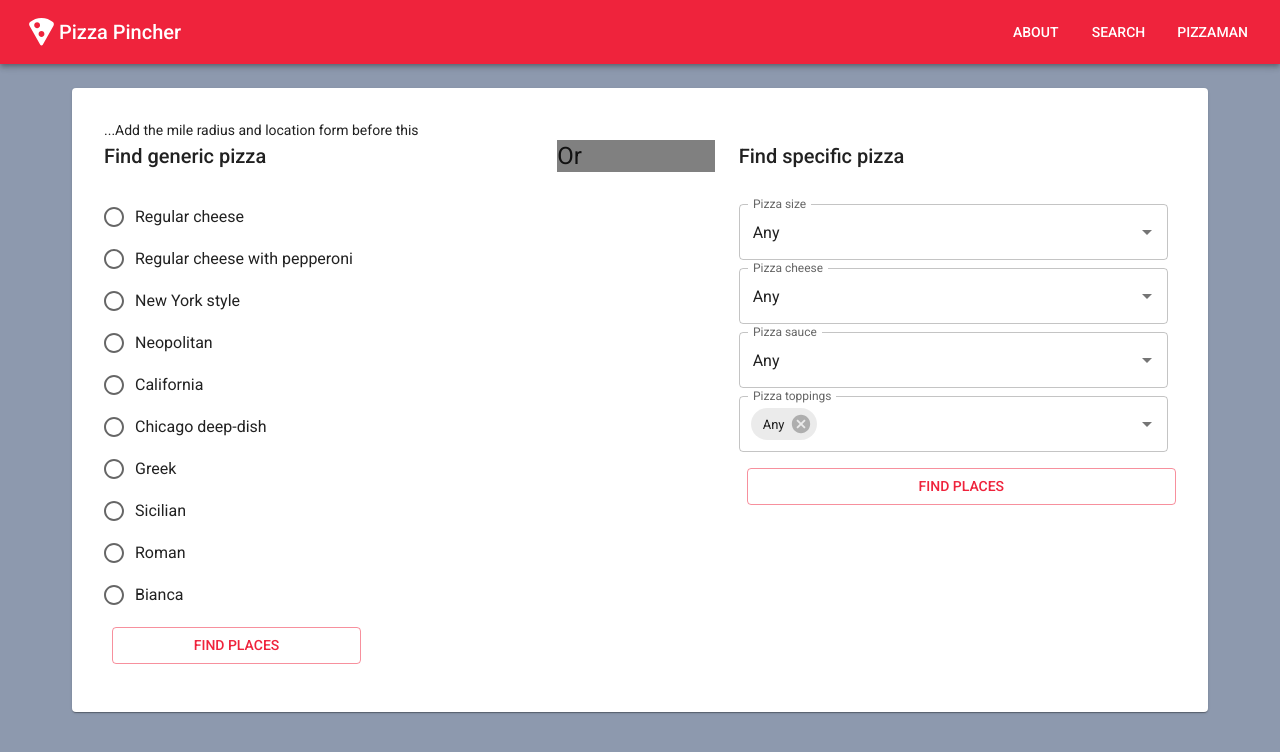
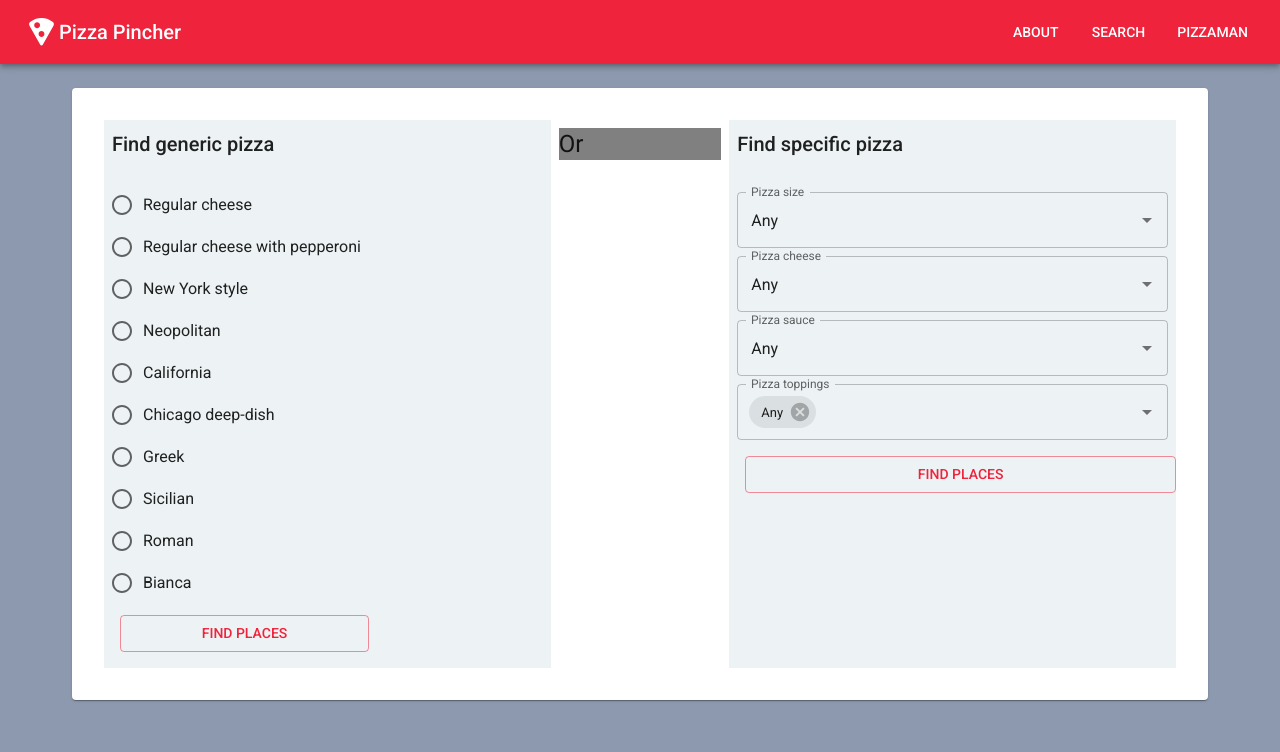
Before and after one commit to festivespice/PizzaPincher, a React (Vite) app in the folder pizza-pincher-ui/: page /Search in a window 1280 px wide. Shown: the top 752 px of the page. Built offline with nearby package versions, Linux system fonts and the light colour scheme.

Commit message:
adding ability to react to form submissions

```diff
--- a/pizza-pincher-ui/package.json
+++ b/pizza-pincher-ui/package.json
@@ -14,6 +14,7 @@
     "@fontsource/roboto": "^4.5.8",
     "@mui/icons-material": "^5.11.11",
     "@mui/material": "^5.11.14",
+    "@react-google-maps/api": "^2.18.1",
     "react": "^18.2.0",
     "react-dom": "^18.2.0",
     "react-router-dom": "^6.10.0"
--- a/pizza-pincher-ui/src/App.tsx
+++ b/pizza-pincher-ui/src/App.tsx
@@ -14,6 +14,7 @@ import Account from './components/views/Account/Account'
 import Search from './components/views/PizzaPinching/Search'
 import Places from './components/views/PizzaPinching/Places'
 import Place from './components/views/PizzaPinching/Place'
+import Location from './components/views/PizzaPinching/Location'
 
 //start
 import RootLayout from './components/routing/RootLayout'
@@ -24,7 +25,9 @@ const router = createBrowserRouter(
   createRoutesFromElements(
     <Route path="/" element={<RootLayout/>}> {/* The below routes are relative to this route: '/' */}
       <Route path="/" element={<Landing/>}></Route>
-      <Route path="Search" element={<Search/>}></Route>
+      <Route path="Search" element={<Search/>}>
+        <Route path="Location" element={<Location/>}></Route>
+      </Route>
       <Route path="Places" element={<Places/>}>
         <Route path="Place/:name" element={<Place/>}></Route>
       </Route>
--- a/pizza-pincher-ui/src/components/forms/IngredientsForm/IngredientsForm.tsx
+++ b/pizza-pincher-ui/src/components/forms/IngredientsForm/IngredientsForm.tsx
@@ -1,10 +1,11 @@
-import React, { useState } from 'react'
+import React, { useState, SetStateAction } from 'react'
 import {Autocomplete, Box, Button, FormControl, FormControlLabel, FormHelperText, Grid, List, Paper, Radio, RadioGroup, Stack, Typography, TextField} from '@mui/material'
+import { Navigate, useNavigate } from 'react-router-dom'
 
-const sizes = ['Small', 'Medium', 'Large']
-const cheeses = ['Mozzarella', 'Provolone', 'Cheddar', 'Ricotta']
-const sauces = ['Tomato', 'Pesto', 'Alfredo', 'BBQ', 'Buffalo']
-const toppings = ['Mozzarella cheese', 'Basil', 'Spinach', 'Artichoke', 'Ricotta cheese', 'Black olive', 'Feta cheese', 'Sausage', 'Pepper', 'Mushroom', 'Pesto sauce', 'Jalapeno', 'Pepperoni', 'Onion', 'Bacon', 'Cheese', 'Chicken', 'Pineapple', 'Ham', 'Garlic', 'Tomato', 'Anchovies', 'Banana pepper', ]
+const sizes = ['Any', 'Small', 'Medium', 'Large']
+const cheeses = ['Any', 'Mozzarella', 'Provolone', 'Cheddar', 'Ricotta']
+const sauces = ['Any', 'Tomato', 'Pesto', 'Alfredo', 'BBQ', 'Buffalo']
+const toppings = ['Any', 'Mozzarella cheese', 'Basil', 'Spinach', 'Artichoke', 'Ricotta cheese', 'Black olive', 'Feta cheese', 'Sausage', 'Pepper', 'Mushroom', 'Pesto sauce', 'Jalapeno', 'Pepperoni', 'Onion', 'Bacon', 'Cheese', 'Chicken', 'Pineapple', 'Ham', 'Garlic', 'Tomato', 'Anchovies', 'Banana pepper', ]
 
 
 
@@ -14,18 +15,21 @@ const pizzaSettings = {
     Sauce: "Any",
     Toppings: ["Any"]
 }
-export default function IngredientsForm() {
+interface AppProps {
+    setIngredientsForm: React.Dispatch<SetStateAction<boolean>>
+}
+export default function IngredientsForm(props: AppProps) {
     const [pizzaConfig, setPizzaConfig] = useState(pizzaSettings)
     const [error, setError] = useState(false)
     const [helperText, setHelperText] = useState('')
-    //create a state hook that catches when each chip is deleted, or maybe just send setPizzaConfig as a prop
+    const navigate = useNavigate()
 
     //validate the form
     const handleSubmit = (event: React.FormEvent<HTMLFormElement>) => {
         event.preventDefault();
 
         //submitting with no options basically means search for any pizzas (very chaotic)
-        console.log('submit')
+        navigate('./Location', {state: {...pizzaConfig}})
     }
 
     //store the new change in the pizza settings
@@ -79,7 +83,7 @@ export default function IngredientsForm() {
     }
 
     return (
-    <Box>
+    <Box sx={{backgroundColor: "#EDF2F4"}}>
         <Stack direction="column">
             <Typography variant="h6" mb={3}>Find specific pizza</Typography>
             <form onSubmit={handleSubmit}>
--- a/pizza-pincher-ui/src/components/forms/PizzaForm/PizzaForm.tsx
+++ b/pizza-pincher-ui/src/components/forms/PizzaForm/PizzaForm.tsx
@@ -1,5 +1,6 @@
-import React, { useState } from 'react'
+import React, { useEffect, useState, SetStateAction} from 'react'
 import {Box, Button, FormControl, FormControlLabel, FormHelperText, Grid, List, Paper, Radio, RadioGroup, Stack, Typography} from '@mui/material'
+import { useNavigate } from 'react-router-dom'
 
 //a list of binary values. Only one of them can be '1'.
 //Represents medium sized pizzas.
@@ -15,11 +16,16 @@ const initialPizzas = [
     'Roman',
     'Bianca'
 ]
+interface AppProps {
+    setPizzaForm: React.Dispatch<SetStateAction<boolean>>
+}
+export default function PizzaForm(props: AppProps) {
 
-export default function PizzaForm(props: any) {
     const [pizzaType, setPizzaType] = useState('')
     const [error, setError] = useState(false)
     const [helperText, setHelperText] = useState('')
+    const navigate = useNavigate()
+    let askForLocation = false
 
     //validate the form
     const handleSubmit = (event: React.FormEvent<HTMLFormElement>) => {
@@ -27,9 +33,8 @@ export default function PizzaForm(props: any) {
 
         if(pizzaType == ''){
             setHelperText('Please select an option')
-        }
-        else{
-            //navigate to the next page with the data
+        }else{
+            navigate('./Location', {state: pizzaType})
         }
     }
 
--- a/pizza-pincher-ui/src/components/routing/RootLayout.tsx
+++ b/pizza-pincher-ui/src/components/routing/RootLayout.tsx
@@ -7,8 +7,8 @@ import '../../App.css'
 //Trying to export an interface and use props doesn't work because
 //you'd have to figure out how to use a component as a prop.
 
-//Styling
-const theme = createTheme({ //needs to match default structure
+    //Styling
+    export const theme = createTheme({ //needs to match default structure
     palette: {
       primary: {
         main: '#EF233C',
--- /dev/null
+++ b/pizza-pincher-ui/src/components/views/PizzaPinching/Location.tsx
@@ -0,0 +1,10 @@
+import React from 'react'
+import { useLocation } from 'react-router-dom'
+
+export default function Location() {
+  const {state} = useLocation()
+  console.log(state)
+  return (
+    <div>Ask for a location using Google Places.</div>
+  )
+}
--- a/pizza-pincher-ui/src/components/views/PizzaPinching/Search.tsx
+++ b/pizza-pincher-ui/src/components/views/PizzaPinching/Search.tsx
@@ -1,30 +1,45 @@
-import React from "react";
+import React, { useEffect, useState } from "react";
 import {Box, Button, Grid, List, Paper, Stack, Typography} from '@mui/material'
 import { Outlet, Link, Navigate } from "react-router-dom";
 import PizzaForm from "../../forms/PizzaForm/PizzaForm";
 import IngredientsForm from "../../forms/IngredientsForm/IngredientsForm";
 
+
 export default function Search() {
+    //use different states to show which form is selected/being hovered over and disable forms after submitting.
+    const [pizzaForm, setPizzaForm] = useState(false);
+    const [ingredientsForm, setIngredientsForm] = useState(false);
+
+    useEffect(() => { //if either of the forms are submitted, change the appearance of the forms
+        if(pizzaForm){
+            console.log("pizza")
+        }
+        if(ingredientsForm){
+            console.log("ingredients")
+        }
+    }, [pizzaForm, ingredientsForm])
+
     return (
         <Paper sx={{
             minWidth: '80vw',
             minHeight: '60vh',
             padding: '32px'
         }}>
-        <Typography variant="body2">...Add the mile radius and location form before this</Typography>
-        <Grid container spacing={2}>
-            <Grid item xs={6} md={5} padding={1}>
-                <PizzaForm/>
+            <Grid container>
+                <Grid item xs={6} md={5} padding={1} sx={{backgroundColor: "#EDF2F4"}}>
+                    <PizzaForm setPizzaForm={setPizzaForm}/>
                 </Grid>
                 <Grid item md={2} display={{xs:'none', md:'block'}} padding={1}>
                     <Box sx={{backgroundColor: 'gray', verticalAlign:'auto'}}>
                         <Typography variant="h5">Or</Typography>
                     </Box>
                 </Grid>
-            <Grid item xs={6} md={5} padding={1}>
-                <IngredientsForm/>
+                <Grid item xs={6} md={5} padding={1} sx={{backgroundColor: "#EDF2F4"}}>
+                    <IngredientsForm setIngredientsForm={setIngredientsForm}/>
                 </Grid>
             </Grid>
+            {/* This is where the sub-route "location" will output its component when one of the forms is submitted. Remove the unsubmitted form. */}
+            <Outlet/>
         </Paper>
     )
 }
```
Also changed, not shown: 2 other files (tests, documents, lock files or other folders). Lines whose indentation alone changed are shown as unchanged.
